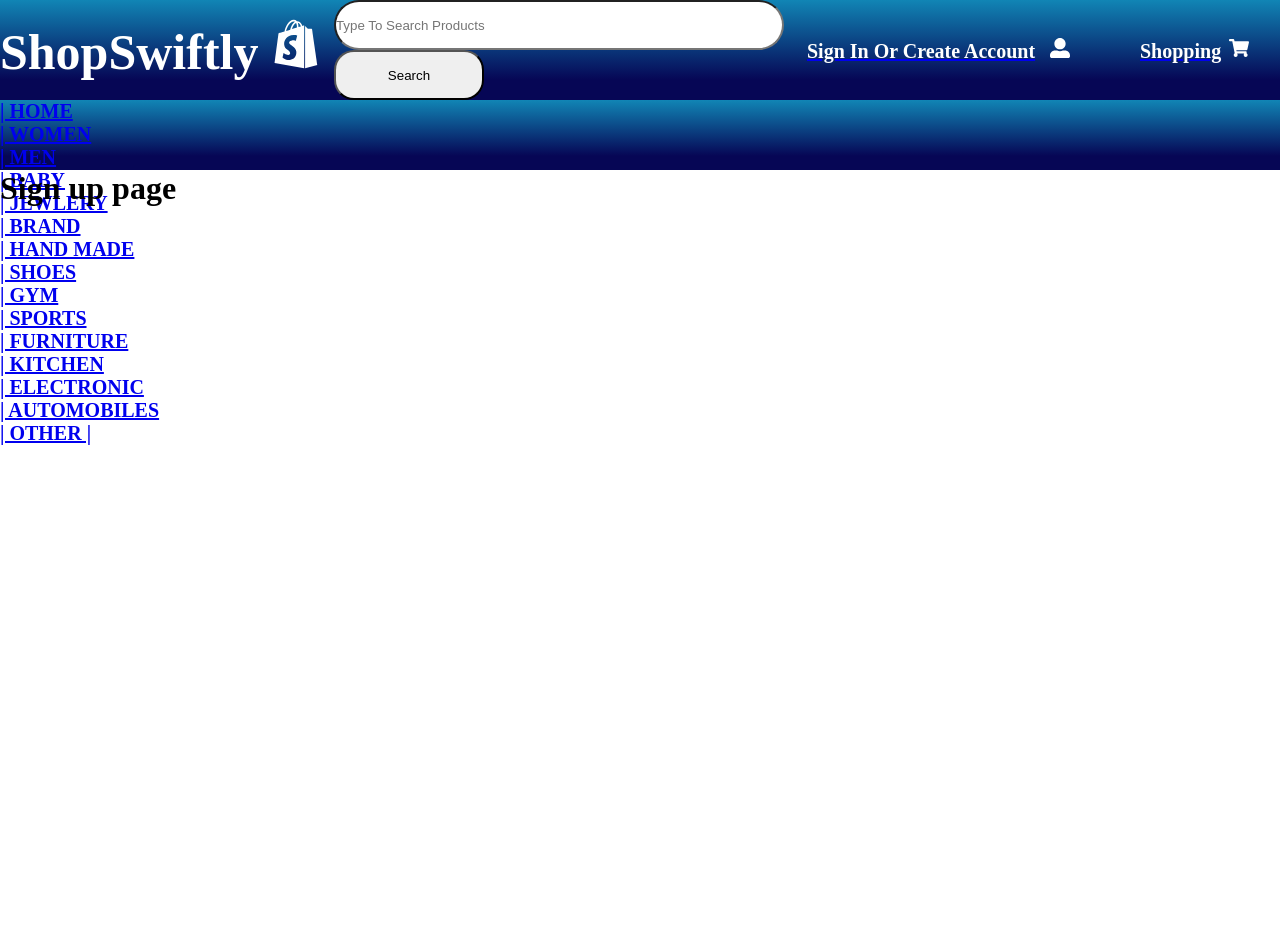
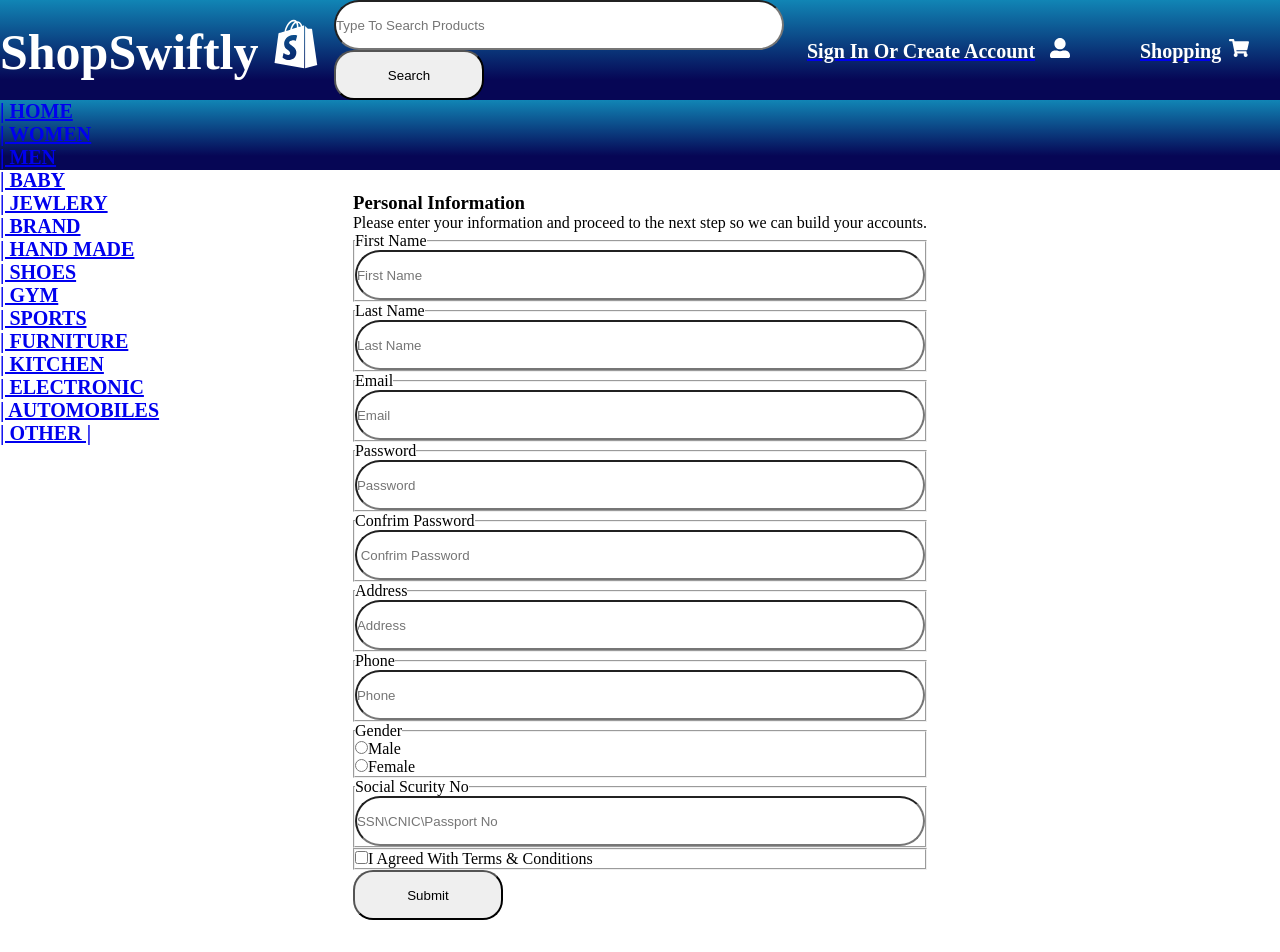
Before and after one commit to iamabd591/ShopSwiftly-Mern-Stack-Ecommerce-Project, a React (Create React App) app in the folder client/: page /signUp in a window 1280 px wide. Shown: the top 952 px of the page. Built offline with nearby package versions, Linux system fonts and the light colour scheme; the HTML template or start-up script is replaced by a standard one.

Commit message:
add sign up page

```diff
--- a/client/src/index.css
+++ b/client/src/index.css
@@ -1,5 +1,6 @@
-/* @import url("https://fonts.googleapis.com/css2?family=Poppins:ital,wght@0,100;0,200;0,300;0,400;0,500;0,600;0,700;1,700&display=swap") */
-* {
+/*@import url("https://fonts.googleapis.com/css2?family=Poppins:ital,wght@0,100;0,200;0,300;0,400;0,500;0,600;0,700;1,700&display=swap")*/
+
+*{
   margin: 0;
   padding: 0;
   box-sizing: border-box;
@@ -280,3 +281,11 @@ section ul {
   font-weight: 500;
   border-radius: 0 !important;
 }
+.input-form{
+  width:100%;
+  height:100%;
+  padding: 22px 28px;
+  display: flex;
+  align-items: center;
+  justify-content: center;
+}
--- a/client/src/pages/Signup.js
+++ b/client/src/pages/Signup.js
@@ -1,12 +1,177 @@
-import React from 'react'
-import Layout from '../components/layout/Layout'
+import React from "react";
+import Layout from "../components/layout/Layout";
 
 const Signup = () => {
   return (
-   <Layout>
-    <h1>Sign up page</h1>
-   </Layout>
-  )
-}
+    <Layout>
+      <div className="input-form">
+        <form className="form-register" action="#" method="post">
+          <h3 className="heading">Personal Information</h3>
+          <p>
+            Please enter your information and proceed to the next step so we can
+            build your accounts.
+          </p>
+          <div className="form-name">
+            <fieldset>
+              <legend>First Name</legend>
+              <input
+                type="text"
+                className="form-control"
+                id="first-name"
+                name="first-name"
+                placeholder="First Name"
+                required
+              />
+            </fieldset>
 
-export default Signup
+            <fieldset>
+              <legend>Last Name</legend>
+              <input
+                type="text"
+                className="form-control"
+                id="last-name"
+                name="last-name"
+                placeholder="Last Name"
+                required
+              />
+            </fieldset>
+          </div>
+
+          <div className="form-email">
+            <fieldset>
+              <legend>Email</legend>
+              <input
+                type="email"
+                className="form-control"
+                id="email"
+                name="email"
+                placeholder="Email"
+                required
+              />
+            </fieldset>
+          </div>
+
+          <div className="form-password">
+            <fieldset>
+              <legend>Password</legend>
+              <input
+                type="password"
+                className="form-control"
+                id="password"
+                name="password"
+                placeholder="Password"
+                required
+              />
+            </fieldset>
+
+            <fieldset>
+              <legend>Confrim Password</legend>
+              <input
+                type="password"
+                className="form-control"
+                id="cpassword"
+                name="cpassword"
+                placeholder=" Confrim Password"
+                required
+              />
+            </fieldset>
+          </div>
+
+          <div className="form-address">
+            <fieldset>
+              <legend>Address</legend>
+              <input
+                type="text"
+                className="form-control"
+                id="address"
+                name="address"
+                placeholder="Address"
+                required
+              />
+            </fieldset>
+          </div>
+
+          <div className="form-phone">
+            <fieldset>
+              <legend>Phone</legend>
+              <input
+                type="tel"
+                className="form-control"
+                id="phone"
+                name="phone"
+                placeholder="Phone"
+                required
+              />
+            </fieldset>
+          </div>
+
+          <div className="form-gender">
+            <fieldset>
+              <legend>Gender</legend>
+              <div className="form-check">
+                <input
+                  type="radio"
+                  id="male"
+                  name="gender"
+                  value="male"
+                  className="form-check-input"
+                />
+                <label htmlFor="male" className="form-check-label">
+                  Male
+                </label>
+              </div>
+              <div className="form-check">
+                <input
+                  type="radio"
+                  id="female"
+                  name="gender"
+                  value="female"
+                  className="form-check-input"
+                />
+                <label htmlFor="female" className="form-check-label">
+                  Female
+                </label>
+              </div>
+            </fieldset>
+          </div>
+
+          <div className="form-ssn">
+            <fieldset>
+              <legend>Social Scurity No</legend>
+              <input
+                type="text"
+                className="form-control"
+                id="SSN"
+                name="SSN"
+                placeholder="SSN\CNIC\Passport No"
+                required
+              />
+            </fieldset>
+          </div>
+
+          <div className="form-condition">
+            <fieldset>
+              <div className="form-check">
+                <input
+                  type="checkbox"
+                  id="remember-me"
+                  name="remember-me"
+                  className="form-check-input"
+                />
+                <label htmlFor="remember-me" className="form-check-label">
+                  I Agreed With Terms & Conditions
+                </label>
+              </div>
+            </fieldset>
+
+            <div className="form-btn">
+              <input type="submit" className="btn" name="submit" />
+            </div>
+          </div>
+        </form>
+      </div>
+    </Layout>
+  );
+};
+
+export default Signup;
```
Also changed, not shown: client/src/montserrat-font.css (added, +125 -0 lines).
